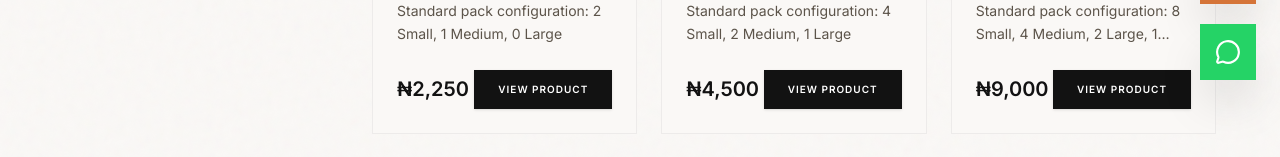
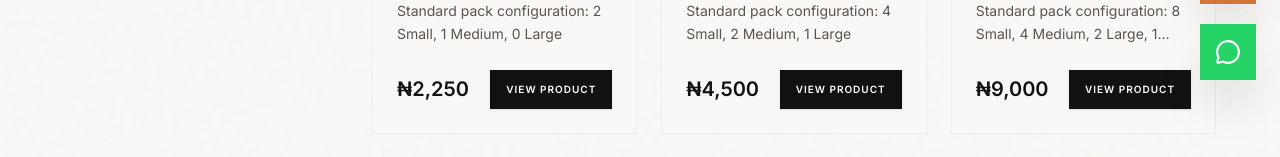
Before and after one commit to rad5-tech-hub/FENDOL-Fish, a Next.js app: page /market in a window 1280 px wide. Shown: the part 696-853 px from the top of the page. Built offline with nearby package versions, Linux system fonts and the light colour scheme; no server answers; grey boxes are pictures that could not be loaded.

Commit message:
fix: resolve price/button UI clash and page scroll position

```diff
--- a/src/components/ScrollRestoration.tsx
+++ b/src/components/ScrollRestoration.tsx
@@ -26,6 +26,15 @@ export default function ScrollRestoration() {
     } else {
       // For any new page entries, scroll immediately to top
       window.scrollTo(0, 0);
+
+      // Delay scrolling slightly to allow new DOM elements to render (e.g. Suspense boundaries)
+      setTimeout(() => {
+        window.scrollTo(0, 0);
+      }, 50);
+
+      setTimeout(() => {
+        window.scrollTo(0, 0);
+      }, 150);
     }
   }, [pathname]);
 
--- a/src/components/ui/MarketContent.tsx
+++ b/src/components/ui/MarketContent.tsx
@@ -99,11 +99,11 @@ function MarketContent() {
                     <span className="text-[10px] text-secondary mb-2 uppercase font-black tracking-widest">{product.category}</span>
                     <h3 className="text-xl font-extrabold mb-2 leading-tight group-hover:text-secondary transition-colors">{product.name}</h3>
                     <p className="text-sm text-on-surface-variant mb-6 flex-grow line-clamp-2 leading-relaxed">{product.description}</p>
-                    <div className="flex items-center justify-between mt-auto">
+                    <div className="flex items-center justify-between mt-auto gap-2 flex-wrap">
                       <span className="text-xl text-primary font-black">
                         ₦{product.price.toLocaleString()}
                       </span>
-                      <button className="bg-primary text-on-primary font-bold text-[10px] px-6 py-3 hover:bg-secondary transition-colors active:scale-95 uppercase tracking-widest rounded-md shadow-sm">
+                      <button className="bg-primary text-on-primary font-bold text-[10px] px-4 py-3 hover:bg-secondary transition-colors active:scale-95 uppercase tracking-widest rounded-md shadow-sm flex-shrink-0">
                         View Product
                       </button>
                     </div>
```
